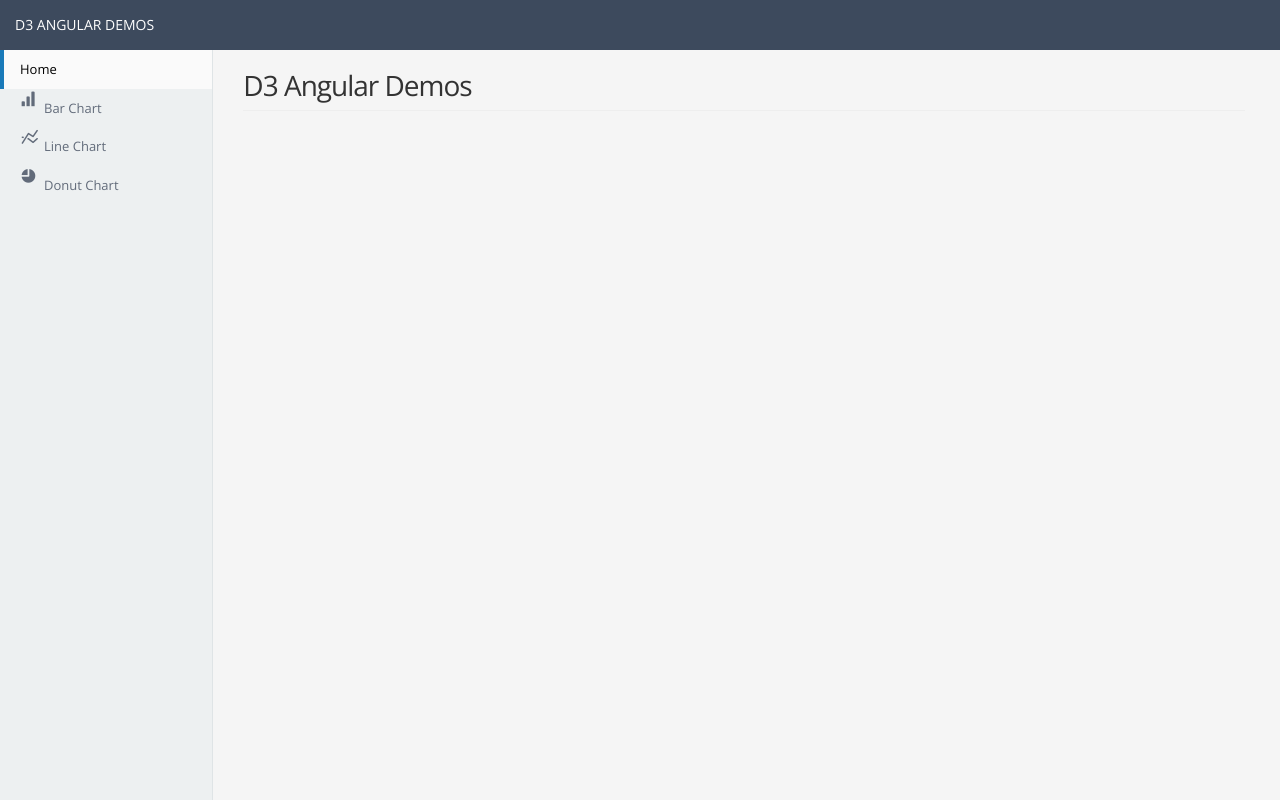
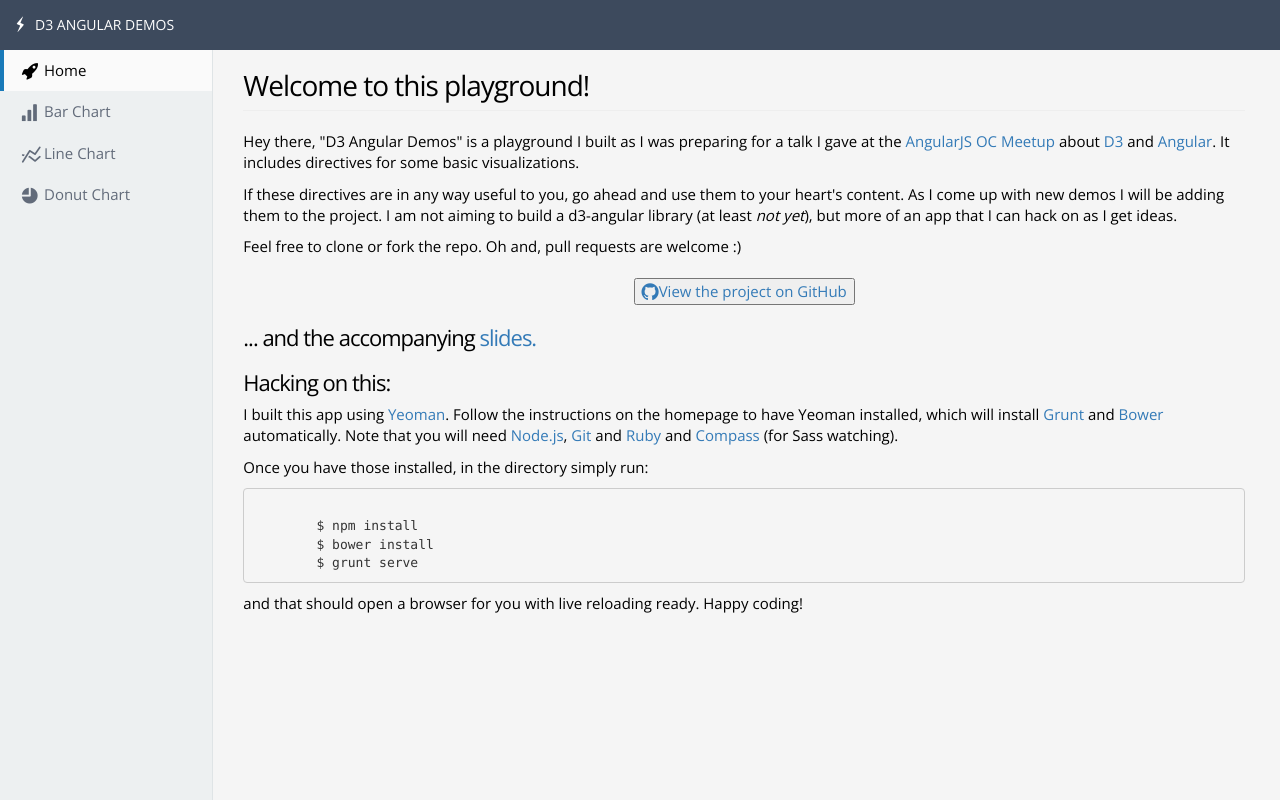
Before and after one commit to victormejia/d3-angular-demos, a website: page app/index.html in a window 1280 px wide. Drawn offline with nearby package versions, Linux system fonts and the light colour scheme; some packages are replaced by stand-ins of ours; files that its build step writes are made by us from their sources.

Commit message:
Added home view

```diff
--- a/app/index.html
+++ b/app/index.html
@@ -16,10 +16,10 @@
   <!-- endbuild -->
   <!-- build:css({.tmp,app}) styles/main.css -->
   <link rel="stylesheet" href="styles/main.css">
-  <link rel="stylesheet" href="styles/menu.css">
   <!-- endbuild -->
   <link href='http://fonts.googleapis.com/css?family=Open+Sans:400,300,600' rel='stylesheet' type='text/css'>
   <link href='http://fonts.googleapis.com/css?family=Source+Sans+Pro' rel='stylesheet' type='text/css'>
+  <link href="//netdna.bootstrapcdn.com/font-awesome/4.0.3/css/font-awesome.css" rel="stylesheet">
   </head>
   <body ng-app="d3AngularDemosApp">
   <!--[if lt IE 7]>
@@ -43,11 +43,11 @@
         <span class="icon-bar"></span>
         <span class="icon-bar"></span>
         </button>
-        <a class="navbar-brand" href="#">D3 Angular Demos</a>
+        <a class="navbar-brand" href="#"><span class="entypo">&#9889;</span>D3 Angular Demos</a>
       </div>
         <div class="navbar-collapse collapse">
         <ul class="nav navbar-nav navbar-right">
-          <li class="active"><a href="#">Home</a></li>
+          <li class="active"><span class="entypo">&#128640</span><a href="#">Home</a></li>
           <li><a href="#"><span class="entypo">&#128202</span>Bar Chart</a></li>
           <li><a href="#/line"><span class="entypo">&#128200;</span>Line Chart</a></li>
           <li><a href="#/donut"><span class="entypo">&#9716;</span>Donut Chart</a></li>
@@ -60,7 +60,7 @@
     <div class="row-fluid">
       <div class="col-sm-3 col-md-2 sidebar">
         <ul class="nav nav-sidebar">
-          <li class="active"><a href="#">Home</a></li>
+          <li class="active"><a href="#"><span class="entypo">&#128640</span>Home</a></li>
           <li><a href="#/bar"><span class="entypo">&#128202;</span>Bar Chart</a></li>
           <li><a href="#/line"><span class="entypo">&#128200;</span>Line Chart</a></li>
           <li><a href="#/donut"><span class="entypo">&#9716;</span>Donut Chart</a></li>
--- /dev/null
+++ b/app/styles/buttons.scss
@@ -0,0 +1,44 @@
+/* General button style (reset) */
+.github-btn {
+  border: none;
+  font-family: inherit;
+  font-size: inherit;
+  color: inherit;
+  background: #2D83BD;
+  cursor: pointer;
+  padding: 15px 40px;
+  display: inline-block;
+  margin: 15px 30px;
+  font-weight: 300;
+  outline: none;
+  position: relative;
+  -webkit-transition: all 0.3s;
+  -moz-transition: all 0.3s;
+  transition: all 0.3s;
+  font-size: 20px;
+  color: #fff;
+  border: 3px solid #fff;
+}
+
+.github-btn:after {
+  content: '';
+  position: absolute;
+  z-index: -1;
+  -webkit-transition: all 0.3s;
+  -moz-transition: all 0.3s;
+  transition: all 0.3s;
+}
+
+.github-btn:hover,
+.github-btn:active {
+  color: #fff;
+  background: #34495E;
+}
+
+@media (max-width: 460px) {
+  .github-btn {
+    font-size: 18px;
+    padding: 10px 13px;
+    margin: 0px;
+  }
+}
--- a/app/styles/main.scss
+++ b/app/styles/main.scss
@@ -1,7 +1,11 @@
 // bower:scss
 // endbower
 
+@import '/styles/buttons.css';
 
+/*
+* Entypo font
+*/
 @font-face {
   font-family: 'entypo';
   src: url('/styles/fonts/entypo.eot');
@@ -18,20 +22,19 @@
   width: 20px;
   font-size: 2.5em;
   float: left;
-  margin: -8px 4px 0px 0px;
+  margin: 1px 4px 0px 0px;
 }
-
-
 
 @media (min-width: 768px) {
   .entypo {
-    margin: -23px 4px 0px 0px;
+    margin: -15px 4px 0px 0px;
   }
 }
 
 /*
 * Colors
 */
+
 $darkgray: #39393D;
 $topbar-bg-color: #3D4A5D;
 $sidebar-bg-color: #EDF0F1;
@@ -50,10 +53,6 @@
 }
 
 /*
- * Base structure
- */
-
-/*
 * Some mixins
 */
 @mixin active-link {
@@ -67,19 +66,33 @@
   position: absolute;
 }
 
+
+/*
+ * Base structure
+ */
+
+
 /* Move down content because we have a fixed navbar that is 50px tall */
 body {
   padding-top: 50px;
-  // font-family: 'Source Sans Pro', 'Open Sans';
   font-family: 'Open Sans';
-  font-size: 13px;
   background-color: #f5f5f5;
+  font-size: 15px;
+  color: #000;
 }
 
 h1, h2, h3, h4, h5, h6 {
   font-family: 'Open Sans';
+  letter-spacing: -1px;
+  font-weight: 400;
+}
+
+h1 {
   font-size: 28px;
-  letter-spacing: -1px;
+}
+
+h2 {
+  font-size: 22px;
 }
 
 /* Bootstrap overrides */
@@ -94,15 +107,6 @@
   }
 }
 
-/*
- * Global add-ons
- */
-
-.sub-header {
-  padding-bottom: 10px;
-  border-bottom: 1px solid #eee;
-}
-
 
 /*
  * Sidebar
@@ -112,6 +116,7 @@
 .sidebar {
   display: none;
 }
+
 @media (min-width: 768px) {
   .sidebar {
     position: fixed;
@@ -128,7 +133,6 @@
   }
 }
 
-/* Sidebar navigation */
 .nav-sidebar {
   margin-right: -21px; /* 20px padding + 1px border */
   margin-bottom: 20px;
@@ -164,6 +168,9 @@
     color: #ECECEC;
     text-transform: uppercase;
     font-size:14px;
+    .entypo {
+      margin: 0px;
+    }
   }
   .navbar-nav > li {
     &:hover {
@@ -209,10 +216,18 @@
     // padding-left: 40px;
   }
 }
+
 .main .page-header {
   margin-top: 0;
 }
 
+.github-btn-container {
+  text-align: center;
+  margin: 20px 0px;
+  .btn {
+
+  }
+}
 
 /*
  * D3 Charts
@@ -267,18 +282,6 @@
   padding: 20px;
 }
 
-.custom-tooltip {
-  visibility: hidden;
-  background-color: #39393d;
-  height: 30px;
-}
-
-.custom-tooltip text {
-  fill: #fff;
-  font-size: 12px;
-  shape-rendering: crispEdges;
-}
-
 
 /*
 * Useful chart styles for axis
@@ -291,6 +294,18 @@
 
 .axis text {
   fill: #777;
+  font-size: 12px;
+  shape-rendering: crispEdges;
+}
+
+.custom-tooltip {
+  visibility: hidden;
+  background-color: #39393d;
+  height: 30px;
+}
+
+.custom-tooltip text {
+  fill: #fff;
   font-size: 12px;
   shape-rendering: crispEdges;
 }
--- a/app/views/main.html
+++ b/app/views/main.html
@@ -1 +1,25 @@
-<h1 class="page-header">D3 Angular Demos</h1>
+<h1 class="page-header">Welcome to this playground!</h1>
+
+<p>Hey there, "D3 Angular Demos" is a playground I built as I was preparing for a talk I gave at the <a href="http://www.meetup.com/AngularJS-OC/">AngularJS OC Meetup</a> about <a href="http://d3js.org/">D3</a> and <a href="https://angularjs.org/">Angular</a>. It includes directives for some basic visualizations.</p>
+
+<p>If these directives are in any way useful to you, go ahead and use them to your heart's content. As I come up with new demos I will be adding them to the project. I am not aiming to build a d3-angular library (at least <em>not yet</em>), but more of an app that I can hack on as I get ideas.</p>
+
+<p>Feel free to clone or fork the repo. Oh and, pull requests are welcome :)</p>
+
+<div class="github-btn-container">
+	<a href="https://github.com/victormejia/d3-angular-demos"><button class="github-btn"><i class="fa fa-github fa-lg"></i>View the project on GitHub</button></a>
+</div>
+
+<h2>... and the accompanying <a href="">slides.</a></h2>
+
+<h2>Hacking on this:</h2>
+<p>I built this app using <a href="http://yeoman.io">Yeoman</a>. Follow the instructions on the homepage to have Yeoman installed, which will install <a href="http://gruntjs.com">Grunt</a> and <a href="http://bower.io">Bower</a> automatically. Note that you will need <a href="http://nodejs.org">Node.js</a>, <a href="http://git-scm.org">Git</a> and <a href="http://ruby-lang.org">Ruby</a> and <a href="http://compass-style.org/install">Compass</a> (for Sass watching).</p>
+
+<p>Once you have those installed, in the directory simply run: </p>
+<pre><code>
+	$ npm install
+	$ bower install
+	$ grunt serve
+</code></pre>
+
+and that should open a browser for you with live reloading ready. Happy coding!
```
